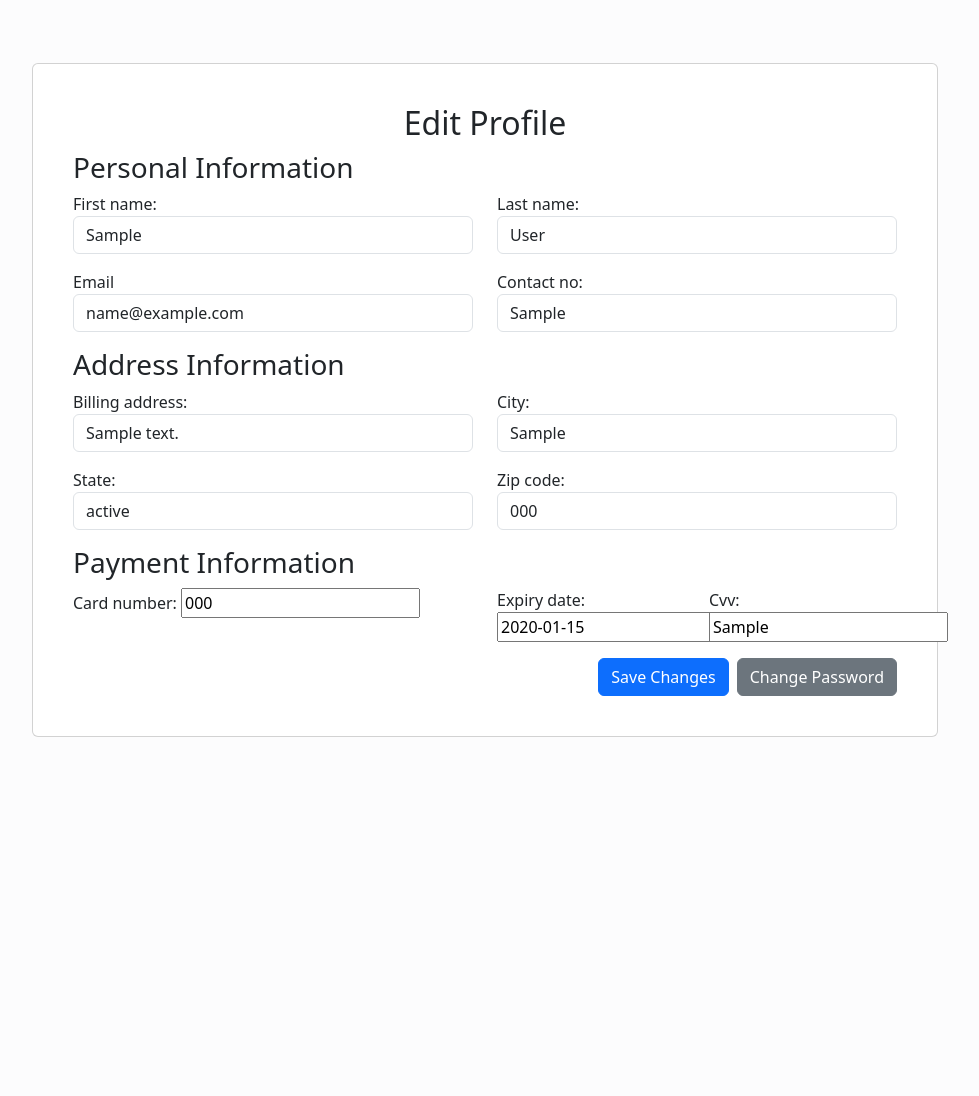
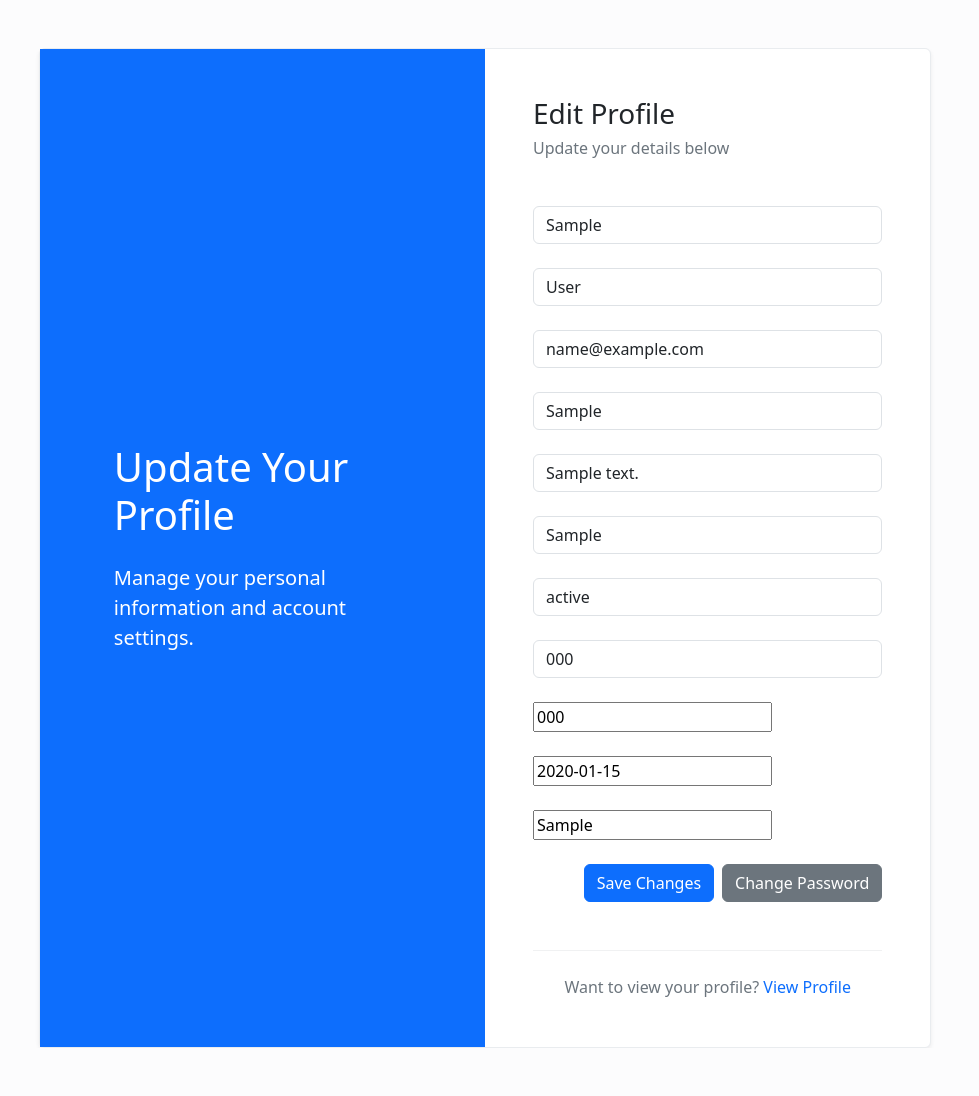
Before and after one commit to Aditya-200118/cinemateam, a Django app: page /accounts/edit_profile/ in a window 1280 px wide. Shown: the whole page, without its empty margins (155-1134 px from the left). Before the commit the page ends 737 px from the top, so only its background shows below. Run offline with Django 5.2, Linux system fonts and the light colour scheme; a user stored in the database is signed in; tables that the repository leaves empty hold one stand-in row (values such as "Sample post").

```diff
--- a/cinema_booking/accounts/forms.py
+++ b/cinema_booking/accounts/forms.py
@@ -2,6 +2,7 @@ from django import forms
 from django.contrib.auth import get_user_model
 from .models import Card, Address
 from django.core.exceptions import ValidationError
+
 
 class LoginForm(forms.Form):
     email = forms.EmailField(
@@ -22,14 +23,18 @@ class UserRegistrationForm(forms.ModelForm):
     password = forms.CharField(
         label="Password",
         widget=forms.PasswordInput(
-            attrs={"placeholder": "Password", "class": "form-control"}
+            attrs={"placeholder": "Password", "class": "form-control", "id": "password"}
         ),
     )
 
     password2 = forms.CharField(
         label="Repeat password",
         widget=forms.PasswordInput(
-            attrs={"placeholder": "Repeat password", "class": "form-control"}
+            attrs={
+                "placeholder": "Repeat password",
+                "class": "form-control",
+                "id": "password2",
+            }
         ),
     )
 
@@ -38,19 +43,38 @@ class UserRegistrationForm(forms.ModelForm):
         fields = ["first_name", "middle_name", "last_name", "contact_no", "email"]
         widgets = {
             "first_name": forms.TextInput(
-                attrs={"class": "form-control", "placeholder": "First Name"}
+                attrs={
+                    "class": "form-control",
+                    "placeholder": "First Name",
+                    "required": True,
+                }
             ),
             "middle_name": forms.TextInput(
                 attrs={"class": "form-control", "placeholder": "Middle Name"}
             ),
             "last_name": forms.TextInput(
-                attrs={"class": "form-control", "placeholder": "Last Name"}
+                attrs={
+                    "class": "form-control",
+                    "placeholder": "Last Name",
+                    "required": True,
+                }
             ),
             "contact_no": forms.TextInput(
-                attrs={"class": "form-control", "placeholder": "Contact Number"}
+                attrs={
+                    "class": "form-control",
+                    "placeholder": "Contact Number",
+                    "required": True,
+                }
             ),
             "email": forms.EmailInput(
-                attrs={"class": "form-control", "placeholder": "Email"}
+                attrs={
+                    "class": "form-control",
+                    "placeholder": "Email",
+                    "id": "email",
+                    "required": True,
+                    "pattern": "[a-zA-Z0-9._%+-]+@[a-zA-Z0-9.-]+\.[a-zA-Z]{2,}$",
+                    "title": "Please enter a valid email address.",
+                }
             ),
         }
 
@@ -95,34 +119,45 @@ class AddressForm(forms.ModelForm):
 class CardForm(forms.ModelForm):
     class Meta:
         model = Card
-        fields = ['card_number', 'expiry_date', 'cvv']
+        fields = ["card_number", "expiry_date", "cvv"]
 
     def __init__(self, *args, **kwargs):
-        self.is_registration = kwargs.pop('is_registration', False)
+        self.is_registration = kwargs.pop("is_registration", False)
         super().__init__(*args, **kwargs)
 
     def clean(self):
         cleaned_data = super().clean()
         if not self.is_registration:
             customer = self.instance.customer
+            if not customer:
+                raise ValidationError("The card must be associated with a customer.")
             if customer.cards.count() >= 4:
                 raise ValidationError("You cannot store more than 4 payment cards.")
         return cleaned_data
+
 
 # from .models import Customer
 class EditProfileForm(forms.ModelForm):
     class Meta:
         model = get_user_model()
-        fields = ['first_name', 'last_name', 'contact_no', 'promotions']
+        fields = ["first_name", "last_name", "contact_no", "promotions"]
         widgets = {
-            'first_name': forms.TextInput(attrs={'class': 'form-control', 'placeholder': 'First Name'}),
-            'last_name': forms.TextInput(attrs={'class': 'form-control', 'placeholder': 'Last Name'}),
-            'contact_no': forms.TextInput(attrs={'class': 'form-control', 'placeholder': 'Contact Number'}),
-            'promotions': forms.CheckboxInput(attrs={'class': 'form-check-input'}),
+            "first_name": forms.TextInput(
+                attrs={"class": "form-control", "placeholder": "First Name"}
+            ),
+            "last_name": forms.TextInput(
+                attrs={"class": "form-control", "placeholder": "Last Name"}
+            ),
+            "contact_no": forms.TextInput(
+                attrs={"class": "form-control", "placeholder": "Contact Number"}
+            ),
+            "promotions": forms.CheckboxInput(attrs={"class": "form-check-input"}),
         }
 
 
 User = get_user_model()
+
+
 class PasswordResetRequestForm(forms.Form):
     email = forms.EmailField()
 
--- a/cinema_booking/accounts/templates/accounts/edit_profile.html
+++ b/cinema_booking/accounts/templates/accounts/edit_profile.html
@@ -3,86 +3,85 @@
 {% block title %}Edit Profile{% endblock %}
 
 {% block content %}
-<div class="container d-flex align-items-center justify-content-center min-vh-100">
-    <div class="row justify-content-center w-100">
-        <div class="col-md-10">
-            <div class="card-group">
-                <div class="card p-4">
-                    <div class="card-body">
-                        <h2 class="text-center">Edit Profile</h2>
+<section class="p-3 p-md-4 p-xl-5">
+  <div class="container" style="overflow: hidden;">
+    <div class="card border-light-subtle shadow-sm" style="width: 80%; height: auto; margin: auto;">
+      <div class="row g-0">
+        <div class="col-12 col-md-6 text-bg-primary">
+          <div class="d-flex align-items-center justify-content-center h-100">
+            <div class="col-10 col-xl-8 py-3">
+              <h2 class="h1 mb-4">Update Your Profile</h2>
+              <p class="lead m-0">Manage your personal information and account settings.</p>
+            </div>
+          </div>
+        </div>
+        <div class="col-12 col-md-6">
+          <div class="card-body p-3 p-md-4 p-xl-5">
+            <div class="row">
+              <div class="col-12">
+                <div class="mb-5">
+                  <h2 class="h3">Edit Profile</h2>
+                  <h3 class="fs-6 fw-normal text-secondary m-0">Update your details below</h3>
+                </div>
+              </div>
+            </div>
             <form method="post">
               {% csrf_token %}
-
-                            <h3>Personal Information</h3>
-                            <div class="row">
-                                <div class="col-md-6 mb-3">
-                                    {{ profile_form.first_name.label_tag }} {{ profile_form.first_name }}
+              <div class="row gy-3 gy-md-4 overflow-hidden">
+                <div class="col-12">
+                  {{ profile_form.first_name }}
                 </div>
-                                <div class="col-md-6 mb-3">
-                                    {{ profile_form.last_name.label_tag }} {{ profile_form.last_name }}
+                <div class="col-12">
+                  {{ profile_form.last_name }}
                 </div>
-                            </div>
-                            <div class="row">
-                                <div class="col-md-6 mb-3">
-                                    <label>Email</label>
+                <div class="col-12">
                   <input type="email" class="form-control" value="{{ user.email }}" readonly>
                 </div>
-                                <div class="col-md-6 mb-3">
-                                    {{ profile_form.contact_no.label_tag }} {{ profile_form.contact_no }}
+                <div class="col-12">
+                  {{ profile_form.contact_no }}
                 </div>
+                <div class="col-12">
+                  {{ address_form.billing_address }}
                 </div>
-
-                            <h3>Address Information</h3>
-                            <div class="row">
-                                <div class="col-md-6 mb-3">
-                                    {{ address_form.billing_address.label_tag }} {{ address_form.billing_address }}
+                <div class="col-12">
+                  {{ address_form.city }}
                 </div>
-                                <div class="col-md-6 mb-3">
-                                    {{ address_form.city.label_tag }} {{ address_form.city }}
+                <div class="col-12">
+                  {{ address_form.state }}
                 </div>
+                <div class="col-12">
+                  {{ address_form.zip_code }}
                 </div>
-                            <div class="row">
-                                <div class="col-md-6 mb-3">
-                                    {{ address_form.state.label_tag }} {{ address_form.state }}
+                {% for card_form in card_forms %}
+                <div class="col-12">
+                  {{ card_form.card_number }}
                 </div>
-                                <div class="col-md-6 mb-3">
-                                    {{ address_form.zip_code.label_tag }} {{ address_form.zip_code }}
+                <div class="col-12">
+                  {{ card_form.expiry_date }}
                 </div>
-                            </div>
-
-                            <h3>Payment Information</h3>
-                            {% for card_form in card_forms %}
-                                <div class="row">
-                                    <div class="col-md-6 mb-3">
-                                        {{ card_form.card_number.label_tag }} {{ card_form.card_number }}
-                                    </div>
-                                    <div class="col-md-3 mb-3">
-                                        {{ card_form.expiry_date.label_tag }} {{ card_form.expiry_date }}
-                                    </div>
-                                    <div class="col-md-3 mb-3">
-                                        {{ card_form.cvv.label_tag }} {{ card_form.cvv }}
-                                    </div>
+                <div class="col-12">
+                  {{ card_form.cvv }}
                 </div>
                 {% endfor %}
-
+                <div class="col-12">
                   <div class="d-grid gap-2 d-md-flex justify-content-md-end">
                     <button type="submit" class="btn btn-primary">Save Changes</button>
                     <a href="{% url 'change_password' %}" class="btn btn-secondary">Change Password</a>
                   </div>
-                        </form>
                 </div>
               </div>
-                <!-- <div class="card text-white bg-primary py-5 d-md-down-none" style="width:44%">
-                    <div class="card-body text-center d-flex flex-column justify-content-center">
-                        <div>
-                            <h2>Hello, User!</h2>
-                            <p>Update your profile information and manage your account settings here.</p>
-                            <a href="#" class="btn btn-outline-light">View Profile</a>
-                        </div>
-                    </div>
-                </div> -->
+            </form>
+            <div class="row">
+              <div class="col-12">
+                <hr class="mt-5 mb-4 border-secondary-subtle">
+                <p class="m-0 text-secondary text-center">Want to view your profile? <a href="#"
+                    class="link-primary text-decoration-none">View Profile</a></p>
               </div>
             </div>
           </div>
         </div>
+      </div>
+    </div>
+  </div>
+</section>
 {% endblock %}
--- a/cinema_booking/accounts/templates/accounts/login.html
+++ b/cinema_booking/accounts/templates/accounts/login.html
@@ -22,7 +22,8 @@
 							<a href="{% url 'password_reset' %}" class="text-primary">Forgot password?</a>
 						</div>
 						<div class="text-center mt-2">
-							<p>New to BookMyTicket? <a href="{% url 'register' %}" class="text-primary">Sign Up Now</a></p>
+							<p>New to BookMyTicket? <a href="{% url 'register' %}" class="text-primary">Sign Up Now</a>
+							</p>
 						</div>
 					</div>
 				</div>
--- a/cinema_booking/accounts/views.py
+++ b/cinema_booking/accounts/views.py
@@ -8,15 +8,23 @@ from django.http import HttpResponse
 from django.contrib.auth import get_user_model
 from django.shortcuts import render, redirect
 from .models import Customer, Card, Address
-from .forms import LoginForm, UserRegistrationForm, CardForm, AddressForm, EditProfileForm
+from .forms import (
+    LoginForm,
+    UserRegistrationForm,
+    CardForm,
+    AddressForm,
+    EditProfileForm,
+)
 
 from django.db import transaction
 import logging
 
 from django.contrib.auth.views import LogoutView
 
+
 class CustomLogoutView(LogoutView):
-    next_page = 'home'
+    next_page = "home"
+
     def dispatch(self, request, *args, **kwargs):
         # Clear the session
         request.session.flush()
@@ -26,7 +34,7 @@ class CustomLogoutView(LogoutView):
 
 def user_login(request):
     if request.user.is_authenticated:
-        return redirect('home')
+        return redirect("home")
     if request.method == "POST":
         form = LoginForm(request.POST)
         if form.is_valid():
@@ -40,9 +48,9 @@ def user_login(request):
                 if user.is_active:
                     login(request, user)
                     # Store user ID in session
-                    request.session['user_id'] = user.user_id
+                    request.session["user_id"] = user.user_id
                     # Redirect to home page
-                    return redirect('home')
+                    return redirect("home")
                 else:
                     return HttpResponse("Disabled account")
             else:
@@ -52,9 +60,6 @@ def user_login(request):
     return render(request, "accounts/login.html", {"form": form})
 
 
-
-
-
 logger = logging.getLogger(__name__)
 
 
@@ -62,7 +67,7 @@ def register(request):
     if request.method == "POST":
         user_form = UserRegistrationForm(request.POST)
         address_form = AddressForm(request.POST)
-        card_form = CardForm(request.POST)
+        card_form = CardForm(request.POST, is_registration=True)
         if user_form.is_valid() and address_form.is_valid() and card_form.is_valid():
             email = user_form.cleaned_data["email"]
             if get_user_model().objects.filter(email=email).exists():
@@ -122,7 +127,7 @@ def register(request):
     else:
         user_form = UserRegistrationForm()
         address_form = AddressForm()
-        card_form = CardForm()
+        card_form = CardForm(is_registration=True)
     return render(
         request,
         "accounts/register.html",
@@ -142,6 +147,7 @@ def check_session(request):
     value = request.session.get("test_key", "No session data found.")
     return HttpResponse(f"Session data: {value}")
 
+
 from django.core.mail import send_mail
 from django.utils.crypto import get_random_string
 from django.contrib.auth.forms import SetPasswordForm
@@ -149,51 +155,54 @@ from .forms import PasswordResetRequestForm
 
 User = get_user_model()
 
+
 def password_reset_request(request):
     if request.method == "POST":
         form = PasswordResetRequestForm(request.POST)
         if form.is_valid():
-            email = form.cleaned_data['email']
+            email = form.cleaned_data["email"]
             user = User.objects.get(email=email)
             token = get_random_string(20)
             user.reset_token = token
             user.save()
-            reset_url = request.build_absolute_uri(f'/reset/{token}/')
+            reset_url = request.build_absolute_uri(f"/reset/{token}/")
             send_mail(
-                'Password Reset Request',
-                f'Click the link to reset your password: {reset_url}',
-                'your-email@example.com',
+                "Password Reset Request",
+                f"Click the link to reset your password: {reset_url}",
+                "your-email@example.com",
                 [email],
                 fail_silently=False,
             )
-            return redirect('password_reset_done')
+            return redirect("password_reset_done")
     else:
         form = PasswordResetRequestForm()
-    return render(request, 'registration/password_reset_form.html', {'form': form})
+    return render(request, "registration/password_reset_form.html", {"form": form})
+
 
 def password_reset_confirm(request, token):
     try:
         user = User.objects.get(reset_token=token)
     except User.DoesNotExist:
-        return redirect('password_reset_invalid')
+        return redirect("password_reset_invalid")
 
     if request.method == "POST":
         form = SetPasswordForm(user, request.POST)
         if form.is_valid():
             form.save()
-            user.reset_token = ''
+            user.reset_token = ""
             user.save()
-            return redirect('password_reset_complete')
+            return redirect("password_reset_complete")
     else:
         form = SetPasswordForm(user)
-    return render(request, 'registration/password_reset_confirm.html', {'form': form})
+    return render(request, "registration/password_reset_confirm.html", {"form": form})
+
 
 def password_reset_done(request):
-    return render(request, 'registration/password_reset_done.html')
+    return render(request, "registration/password_reset_done.html")
+
 
 def password_reset_complete(request):
-    return render(request, 'registration/password_reset_complete.html')
-
+    return render(request, "registration/password_reset_complete.html")
 
 
 @login_required
@@ -203,17 +212,24 @@ def edit_profile(request):
     address = customer.address
     cards = customer.cards.all()
 
-    if request.method == 'POST':
+    if request.method == "POST":
         profile_form = EditProfileForm(request.POST, instance=customer)
         address_form = AddressForm(request.POST, instance=address)
-        card_forms = [CardForm(request.POST, instance=card, is_registration=False) for card in cards]
+        card_forms = [
+            CardForm(request.POST, instance=card, is_registration=False)
+            for card in cards
+        ]
 
-        if profile_form.is_valid() and address_form.is_valid() and all([cf.is_valid() for cf in card_forms]):
+        if (
+            profile_form.is_valid()
+            and address_form.is_valid()
+            and all([cf.is_valid() for cf in card_forms])
+        ):
             profile_form.save()
             address_form.save()
             for cf in card_forms:
                 cf.save()
-            return redirect('home')
+            return redirect("home")
 
     else:
         profile_form = EditProfileForm(instance=customer)
@@ -221,16 +237,17 @@ def edit_profile(request):
         card_forms = [CardForm(instance=card, is_registration=False) for card in cards]
 
     context = {
-        'profile_form': profile_form,
-        'address_form': address_form,
-        'card_forms': card_forms,
+        "profile_form": profile_form,
+        "address_form": address_form,
+        "card_forms": card_forms,
     }
-    return render(request, 'accounts/edit_profile.html', context)
+    return render(request, "accounts/edit_profile.html", context)
 
 
 from django.contrib.auth.views import PasswordChangeView
 from django.urls import reverse_lazy
 
+
 class CustomPasswordChangeView(PasswordChangeView):
-    template_name = 'accounts/change_password.html'
-    success_url = reverse_lazy('home')
+    template_name = "accounts/change_password.html"
+    success_url = reverse_lazy("home")
```
Also changed, not shown: cinema_booking/accounts/models.py (+8 -8 lines), cinema_booking/accounts/templates/accounts/change_password.html (+74 -10 lines), cinema_booking/accounts/templates/accounts/register.html (+48 -12 lines). Lines whose indentation alone changed are shown as unchanged.
